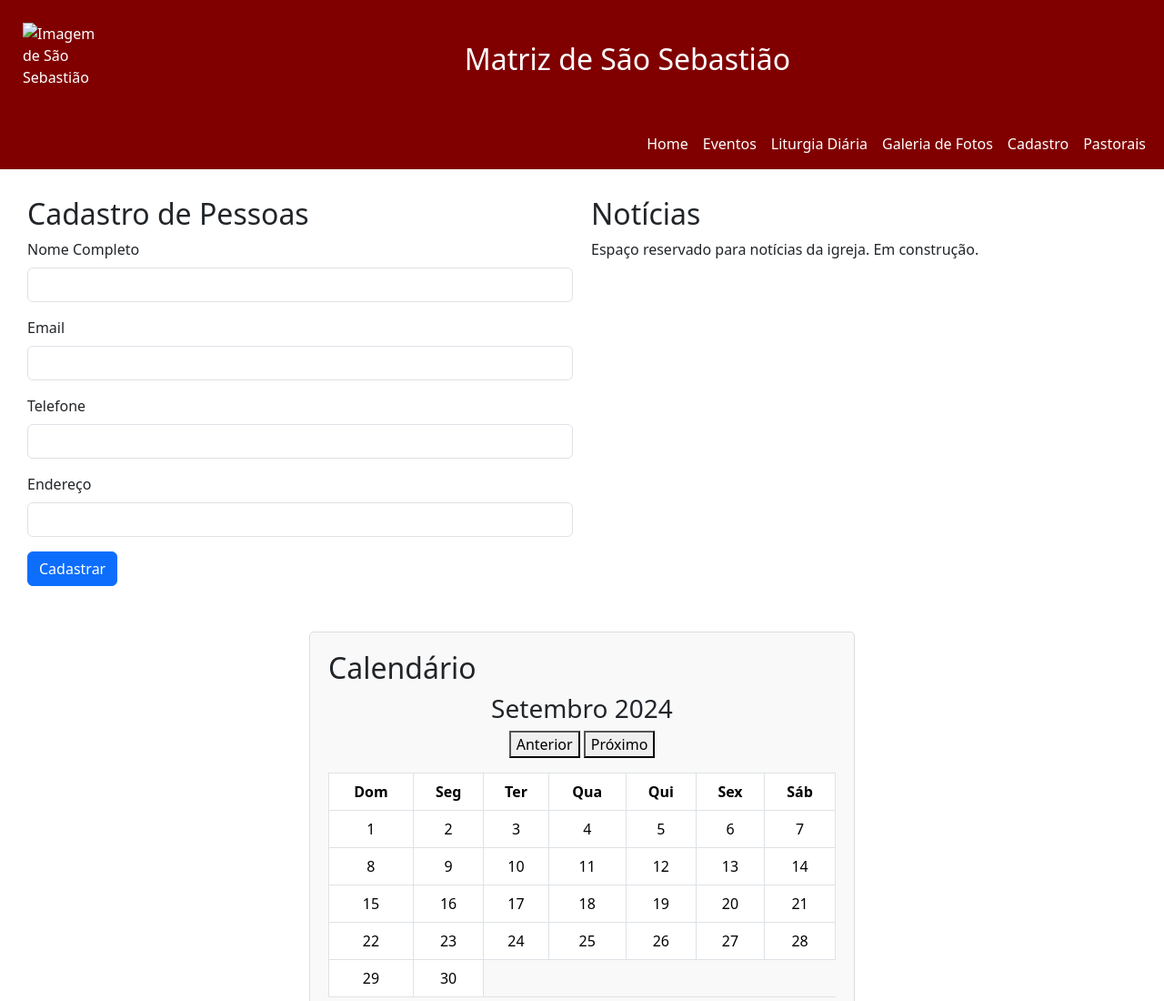
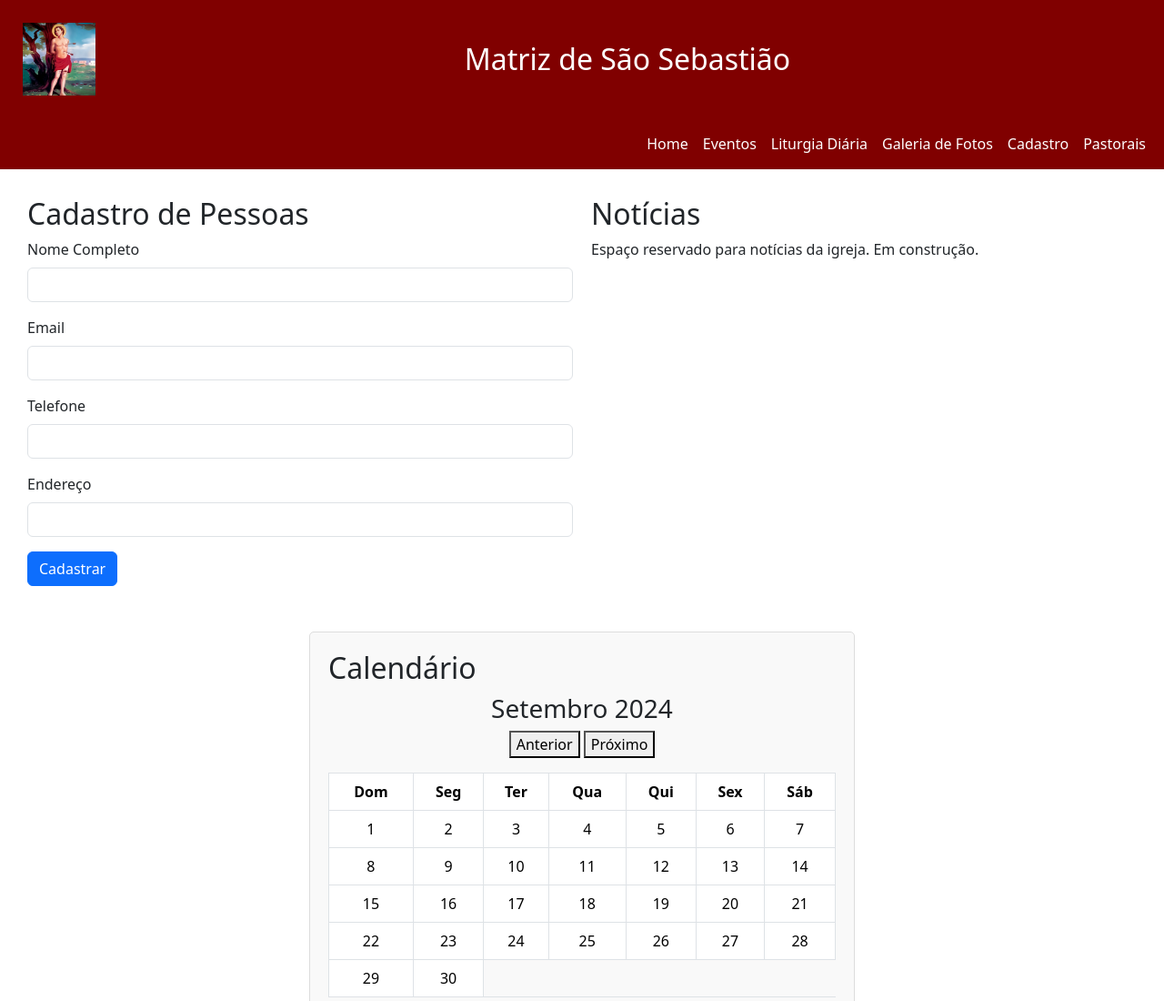
Before and after one commit to cbdut/cbdut, a plain HTML site: page index.html in a window 1280 px wide. Shown: the top 1100 px of the page at 91% size. Drawn offline with nearby package versions, Linux system fonts and the light colour scheme.

Commit message:
Update index.html
Mudança da imagem

```diff
--- a/index.html
+++ b/index.html
@@ -76,7 +76,7 @@
 </head>
 <body>
     <header>
-        <img src="São Sebastião.png" alt="Imagem de São Sebastião" width="350px" height="350px">
+        <img src="https://github.com/cbdut/cbdut/blob/master/S%C3%A3o%20Sebasti%C3%A3o%20300.png?raw=true" alt="Imagem de São Sebastião" width="350px" height="350px">
         <h1>Matriz de São Sebastião</h1>
     </header>
 
```
